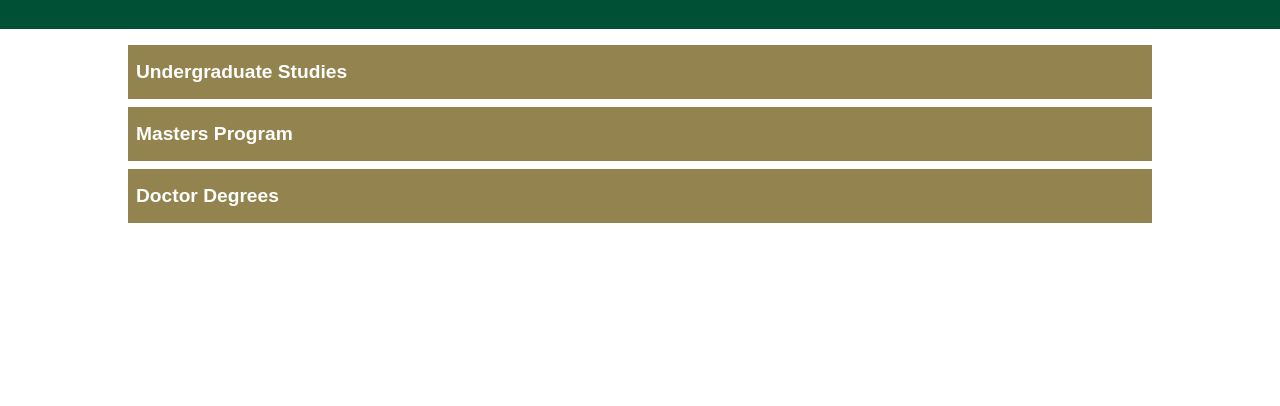
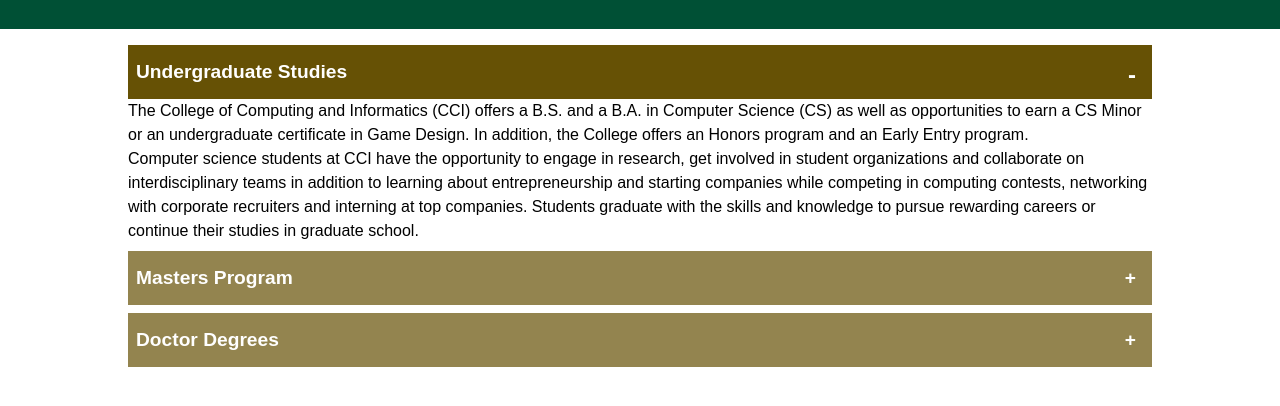
Before and after one commit to zhouj870/itis3155, a plain HTML site: page lab7-starter/accordion.html in a window 1280 px wide. Both pictures are taken after a click on the button "Undergraduate Studies". Shown: the part 72-478 px from the top of the page. Drawn offline with Linux system fonts and the light colour scheme.

Commit message:
Added js for content and transistions

```diff
--- a/lab7-starter/script.js
+++ b/lab7-starter/script.js
@@ -1,14 +1,36 @@
 
 'use strict';
 
+const root = document.documentElement;
+
 const accordionBtn = Array.from(document.querySelectorAll(".accordion-label"));
-accordionBtn.addEventListener('click',expand);
-const accordionSibling = document.querySelectorAll(".accordion-content");
+function buttonClick(event)
+{
+    const btn = event.target;
+    const content = btn.nextElementSibling;
 
+    //  toggle open class for when button is clicked
+    btn.classList.toggle("open");
+    content.classList.toggle("open");
 
-function expand(e){
-    const btn = event.target(accordionBtn);
-    console.log('button clicked');
-    btn.classList.toggle('open');
+    // set height for css
+    root.style.setProperty("--content-height", content.scrollHeight + 'px');
 
+    //close other sections when clicked
+    for(let i = 0; i < accordionBtn.length; i++)
+    {
+        let button = accordionBtn[i];
+        let otherContent = button.nextElementSibling;
+        if(button !== btn && button.classList.contains("open"))
+        {
+            button.classList.remove("open");
+            otherContent.classList.remove("open");
+
+        }
+
+    }
 }
+
+for (let i = 0; i < accordionBtn.length; i++) {
+    accordionBtn[i].addEventListener("click", buttonClick);
+}
--- a/lab7-starter/style.css
+++ b/lab7-starter/style.css
@@ -1,3 +1,6 @@
+:root {
+    --content-height: 0px;
+}
 * {
     margin: 0;
     padding: 0;
@@ -43,6 +46,7 @@
     border: none;
     color: white;
     position: relative;
+    transition: opacity 0.5s ease-out;
 }
 
 .accordion-content {
@@ -50,13 +54,25 @@
     width: 100%;
     height: 0;
     overflow: hidden;
+    transition: height 0.5s ease-in-out;
 }
 
 .accordion-content.open{
-    height: auto;
+    height: var(--content-height);
     overflow: auto;
+
 
 }
 .accordion-label.open{
     opacity: 1;
 }
+.accordion-label::after{
+    content: '+';
+    position: absolute;
+    right: 1rem;
+    font-size: 1.2rem;
+}
+.accordion-label.open::after{
+    content: '-';
+    font-size: 1.5rem;
+}
```
